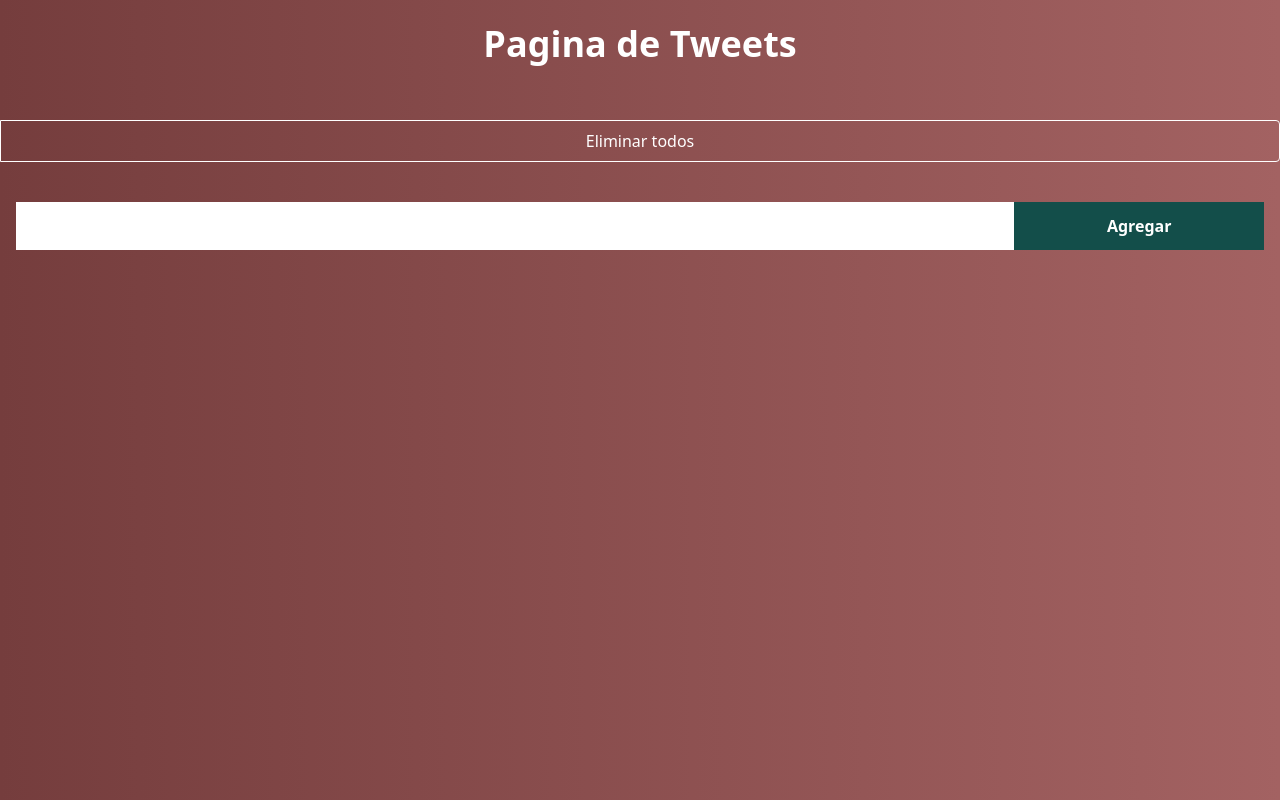
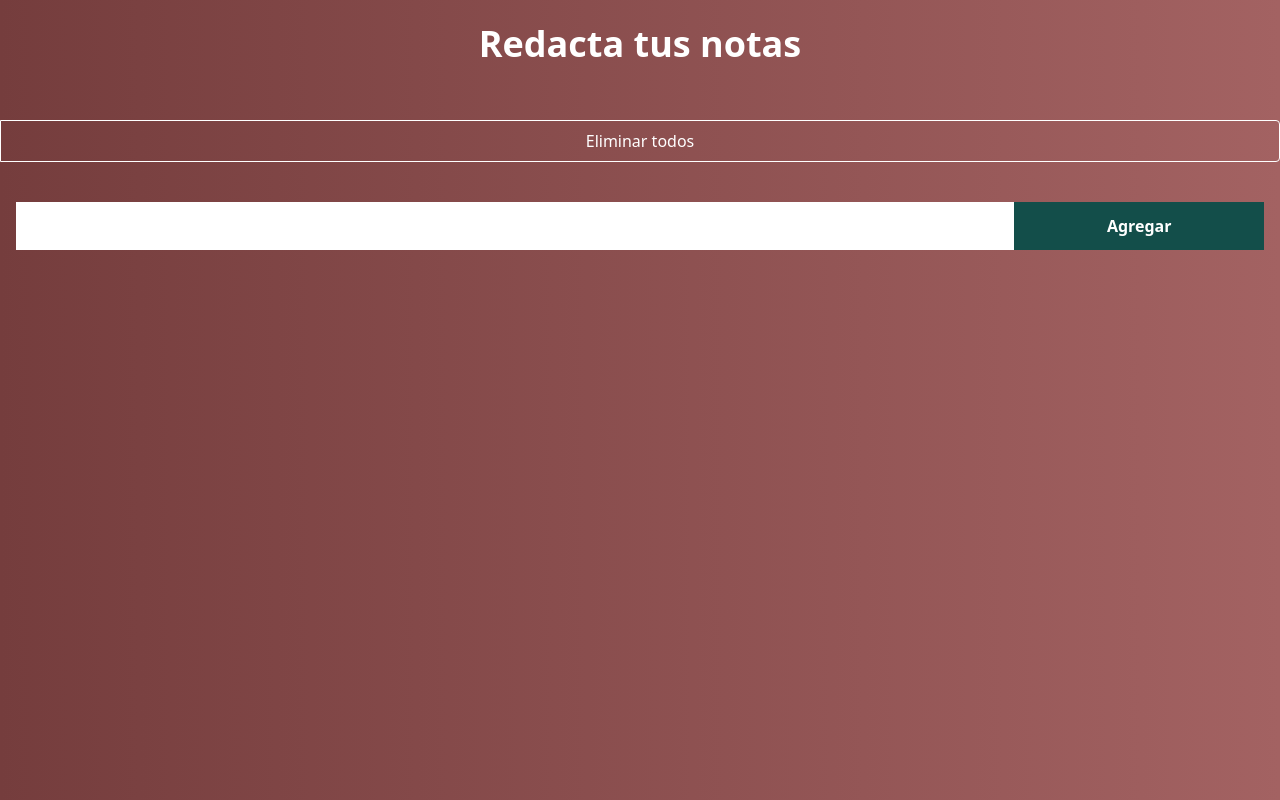
Before and after one commit to M4rckR/Pagina-de-Tweets, a website built with Vite: page index.html in a window 1280 px wide. Built offline with nearby package versions, Linux system fonts and the light colour scheme.

Commit message:
titulos corregidos

```diff
--- a/index.html
+++ b/index.html
@@ -3,13 +3,13 @@
 <head>
   <meta charset="UTF-8">
   <meta name="viewport" content="width=device-width, initial-scale=1.0">
-  <title>Document</title>
+  <title>Notas</title>
   <link rel="stylesheet" href="css/styles.css">
   <link rel="icon" href="src/img/publicalo.png">
 </head>
 <body class="bg-gradient-to-r from-[#753d3d] to-[#a36262] ">
     <header class="container mx-auto">
-      <h1  class=" pt-6 pb-4 text-center text-4xl font-bold text-white">Pagina de Tweets</h1>
+      <h1  class=" pt-6 pb-4 text-center text-4xl font-bold text-white">Redacta tus notas</h1>
         <nav class="py-10 text-white flex justify-center mx-auto flex-col sm:flex-row px-4 sm:px-0 gap-2 sm:gap-0">
           <a  id="vaciar-tweets" class="w-full border text-center border-white px-4 py-2 rounded-r hover:bg-white hover:text-[#050505]  transition-all duration-200  ease-linear" href="#">Eliminar todos</a>
         </nav>
```
